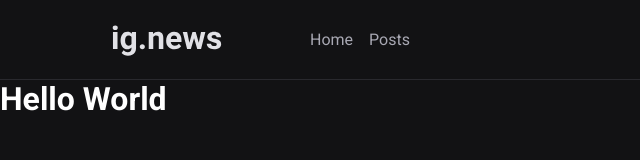
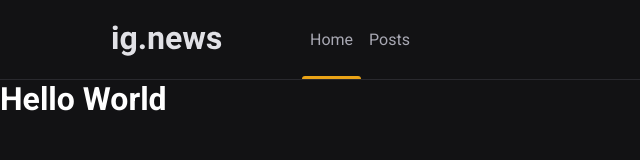
Before and after one commit to lucasdiniz10/ig.news, a Next.js app: page / in a window 1280 px wide. Shown: the top 160 px of the page, without its empty margins (0-640 px from the left). Built offline with nearby package versions, Linux system fonts and the light colour scheme.

Commit message:
header estilizacao nav a active

```diff
--- a/src/components/Header/styles.module.scss
+++ b/src/components/Header/styles.module.scss
@@ -32,6 +32,13 @@
 
       &.active::after {
         content: "";
+        height: 3px;
+        width: 100%;
+        border-radius: 3px 3px 0 0;
+        position: absolute;
+        bottom: 1px;
+        left: 0;
+        background: var(--yellow-500);
       }
     }
   }
```
